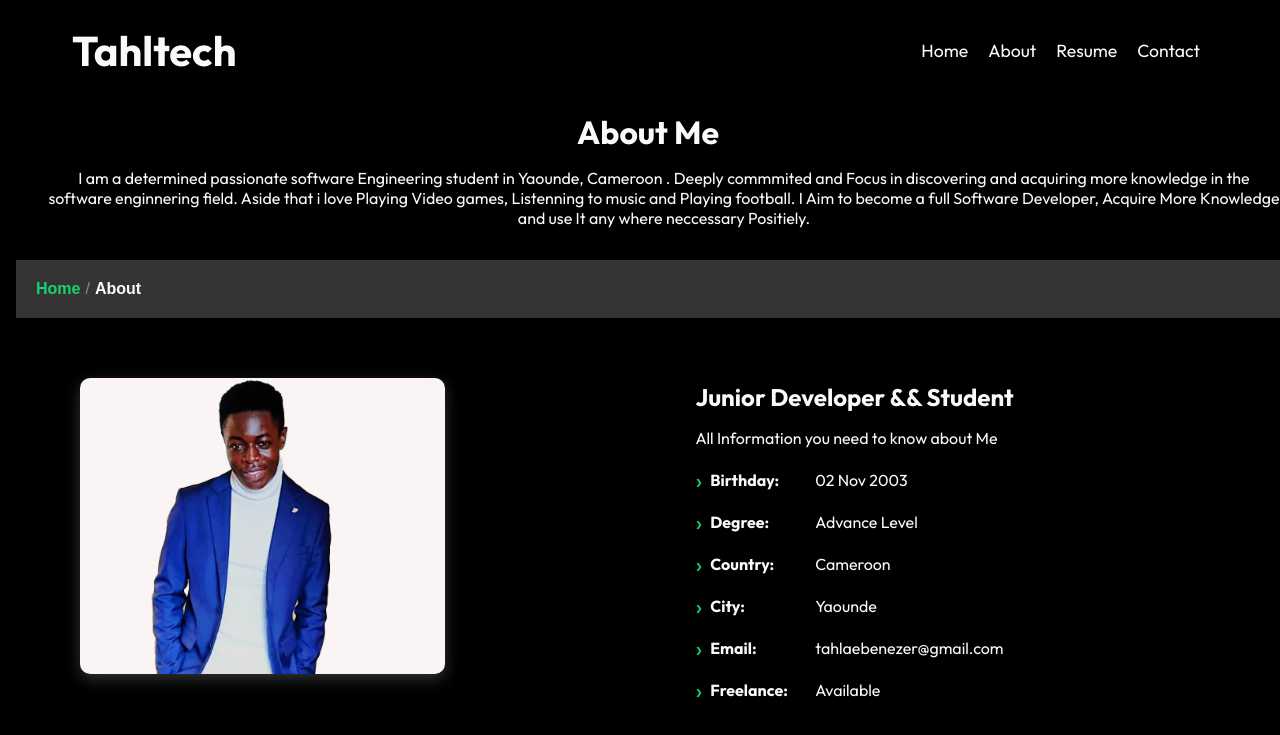
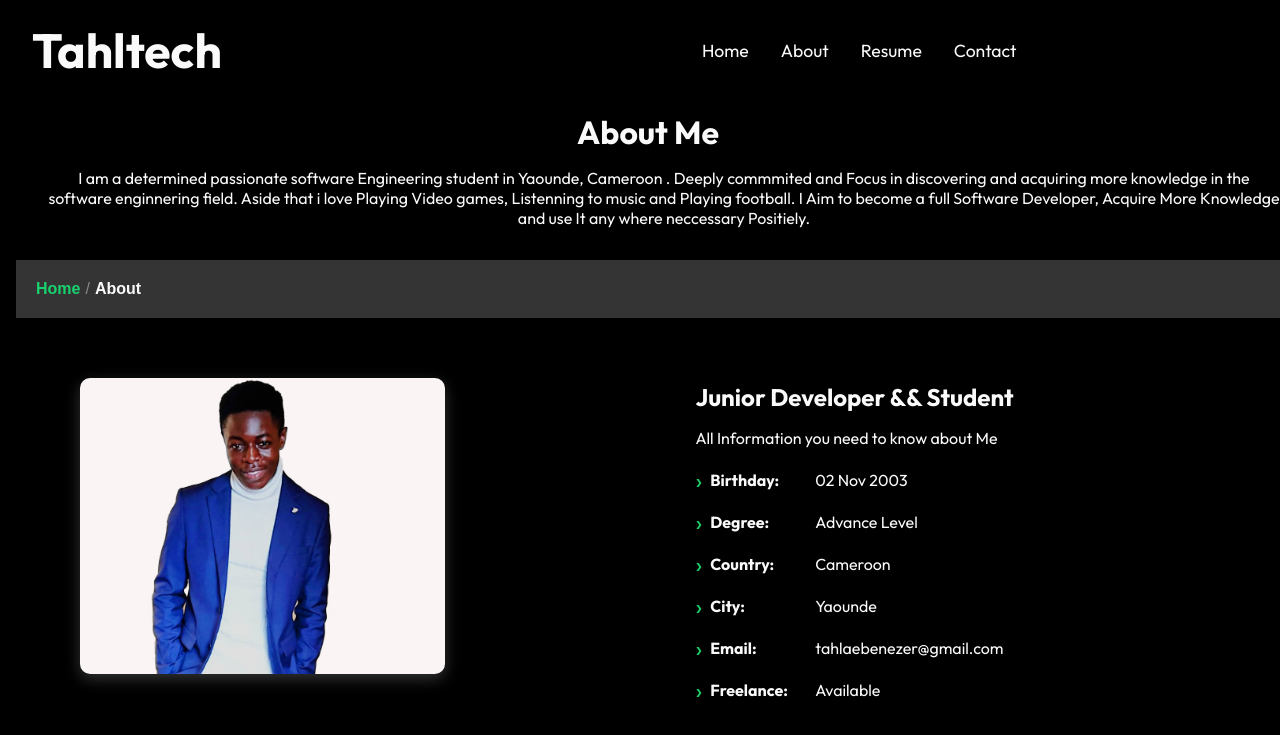
Before and after one commit to Tahltech/myportfolio, a plain HTML site: page about.html in a window 1280 px wide. Shown: the top 735 px of the page. Drawn offline with Linux system fonts and the light colour scheme.

Commit message:
third commit

```diff
--- a/about.html
+++ b/about.html
@@ -10,6 +10,7 @@
 
 <body>
   <header id="myHeader">
+    <div class="headerwritting">
       <div class="logo">
         <h1>Tahltech</h1>
       </div>
@@ -26,6 +27,7 @@
           <li><a href="resume.html">Resume</a></li>
           <li><a href="contact.html">Contact</a></li>
         </ul>
+      </div>
     </div>
 
   </header>
--- a/assets/style/about.css
+++ b/assets/style/about.css
@@ -96,18 +96,29 @@ header.scrolled {
     z-index: 1000;
     margin-right: 1.2rem;
 }
+
 .hamburger span {
     height: 3px;
     width: 100%;
     background: var(--default-color);
     transition: all 0.4s ease;
 }
+
+.headerwritting {
+    display: flex;
+    justify-content: space-around;
+    align-items: center;
+    gap: 50vw;
+}
+
 .hamburger.active span:nth-child(1) {
     transform: rotate(45deg) translate(5px, 5px);
 }
+
 .hamburger.active span:nth-child(2) {
     opacity: 0;
 }
+
 .hamburger.active span:nth-child(3) {
     transform: rotate(-45deg) translate(6px, -6px);
 }
@@ -124,9 +135,11 @@ header.scrolled {
     z-index: 999;
     border-top: 1px solid var(--default-color);
 }
+
 .links.active {
     display: block;
 }
+
 .links ul {
     list-style: none;
     padding: 0;
@@ -136,15 +149,19 @@ header.scrolled {
     gap: 10px;
     text-align: center;
 }
+
 .links a {
     text-decoration: none;
     color: var(--default-color);
     font-size: 1.1rem;
 }
+
 .links a:hover {
     color: var(--nav-dropdown-hover-color);
     transition: 0.3s ease;
 }
+
+
 main {
     margin: 10rem 0 1rem 1rem;
 }
@@ -422,34 +439,74 @@ footer .nameintro {
 
     header {
         height: 100px;
+        padding: 0 2rem;
+        /* background:transparent;
+        display: flex;
+        justify-content: space-between;
+        align-items: center;
+        flex-direction: row; */
+
     }
 
     header .logo {
-        margin-left: 3.5rem;
+        margin-left: 0;
+        font-size: 1.5rem;
     }
 
     .hamburger {
         display: none;
+    }
 
+
+
+
+    .links {
+        display: flex !important;
+        position: static;
+        background: none;
+        border: none;
+        box-shadow: none;
+        width: auto;
+    }
+
+   .headerwritting {
+    display: flex;
+    justify-content: space-between;
+    align-items: center;
+    gap: clamp(1rem, 50vw, 15rem);
+}
+
+
+
+    /* .links ul {
+        display: flex;
+        flex-direction: row;
+        justify-content: flex-end;
+        align-items: center;
+        gap: 2rem;
+        margin: 0;
+        padding: 0;
+    } */
+      .links ul {
+        flex-direction: row;
+        justify-content: flex-end;
+        align-items: center;
+        gap: 2rem;
+        margin: 0;
+    }
+
+    .links li {
+        list-style: none;
+    }
+
+    .links a {
+        color: var(--default-color);
+        text-decoration: none;
+        font-size: 1.1rem;
     }
 
     main {
         margin-top: 7rem;
-    }
-
-    .links {
-        display: block;
-        position: static;
-        box-shadow: none;
-        border: none;
-        background: none;
-    }
-
-    .links ul {
-        flex-direction: row;
-        justify-content: flex-end;
-        gap: 20px;
-        margin-right: 4rem;
     }
 
     .myinfo {
@@ -464,6 +521,7 @@ footer .nameintro {
         width: 750px;
     }
 
+
     .myinfo2 {
         margin-left: 100px;
     }
@@ -472,7 +530,8 @@ footer .nameintro {
         margin-left: 3rem;
         display: grid;
     }
-/*
+
+    /*
     .aboutme {
         display: flex;
         width: 70%;
@@ -482,8 +541,7 @@ footer .nameintro {
 
     } */
 
-    .aboutme p{
+    .aboutme p {
         margin: 1rem 0 2rem 2rem;
     }
-
 }
--- a/assets/style/contact.css
+++ b/assets/style/contact.css
@@ -70,6 +70,13 @@ header {
     position: fixed;
     z-index: 10;
     padding: 0 1rem;
+    gap: 20px;
+}
+.headerwritting{
+    display: flex;
+    justify-content: space-around;
+    align-items: center;
+    gap: 50vw;
 }
 
 header .logo {
@@ -92,7 +99,7 @@ header.scrolled {
     width: 25px;
     cursor: pointer;
     z-index: 1000;
-    margin-right: 1.2rem;
+    /* margin-right: .5rem;  */
 }
 .hamburger span {
     height: 3px;
@@ -397,4 +404,14 @@ footer .nameintro {
         gap: 20px;
         margin-right: 4rem;
     }
+    .links a{
+        color: var(--nav-color);
+    }
+
+ .headerwritting {
+    display: flex;
+    justify-content: space-between;
+    align-items: center;
+    gap: clamp(1rem, 50vw, 15rem);
 }
+}
--- a/assets/style/resume.css
+++ b/assets/style/resume.css
@@ -76,12 +76,20 @@ header .logo {
   font-weight: bold;
 }
 
+.headerwritting {
+  display: flex;
+  justify-content: space-around;
+  align-items: center;
+  gap: 50vw;
+}
+
+
 header.scrolled {
   background: rgba(11, 11, 11, 0.8);
   border-bottom: 1px solid var(--heading-color);
 }
 
-/* HAMBURGER */
+/* icon hmburger */
 .hamburger {
   display: flex;
   flex-direction: column;
@@ -92,18 +100,22 @@ header.scrolled {
   z-index: 1000;
   margin-right: 1.2rem;
 }
+
 .hamburger span {
   height: 3px;
   width: 100%;
   background: var(--default-color);
   transition: all 0.4s ease;
 }
+
 .hamburger.active span:nth-child(1) {
   transform: rotate(45deg) translate(5px, 5px);
 }
+
 .hamburger.active span:nth-child(2) {
   opacity: 0;
 }
+
 .hamburger.active span:nth-child(3) {
   transform: rotate(-45deg) translate(6px, -6px);
 }
@@ -120,9 +132,11 @@ header.scrolled {
   z-index: 999;
   border-top: 1px solid var(--default-color);
 }
+
 .links.active {
   display: block;
 }
+
 .links ul {
   list-style: none;
   padding: 0;
@@ -132,15 +146,18 @@ header.scrolled {
   gap: 10px;
   text-align: center;
 }
+
 .links a {
   text-decoration: none;
   color: var(--default-color);
   font-size: 1.1rem;
 }
+
 .links a:hover {
   color: var(--nav-dropdown-hover-color);
   transition: 0.3s ease;
 }
+
 main {
   margin-top: 8rem;
   display: flex;
@@ -451,11 +468,12 @@ footer .nameintro {
   }
 
   .links {
-    display: block;
+    display: flex !important;
     position: static;
+    background: none;
+    border: none;
     box-shadow: none;
-    border: none;
-    background: none;
+    width: auto;
   }
 
   .links ul {
@@ -482,5 +500,12 @@ footer .nameintro {
     box-sizing: border-box;
   }
 
+  .headerwritting {
+    display: flex;
+    justify-content: space-between;
+    align-items: center;
+    gap: clamp(1rem, 50vw, 15rem);
+  }
+
 
 }
--- a/assets/style/style.css
+++ b/assets/style/style.css
@@ -46,6 +46,7 @@
     font-family: "Outfit";
     src: url("../fonts/outfit/Outfit-VariableFont_wght.ttf");
 }
+
 body {
     font-family: "Outfit", sans-serif;
     background-color: var(--lightbackground-color);
@@ -82,6 +83,13 @@ header.scrolled {
     border-bottom: 1px solid var(--heading-color);
 }
 
+.headerwritting {
+    display: flex;
+    justify-content: space-around;
+    align-items: center;
+    gap: 50vw;
+
+}
 
 .hamburger {
     display: flex;
@@ -91,19 +99,24 @@ header.scrolled {
     width: 25px;
     cursor: pointer;
     z-index: 1000;
-    margin-right: 1.2rem; }
+    margin-right: 1.2rem;
+}
+
 .hamburger span {
     height: 3px;
     width: 100%;
     background: var(--default-color);
     transition: all 0.4s ease;
 }
+
 .hamburger.active span:nth-child(1) {
     transform: rotate(45deg) translate(5px, 5px);
 }
+
 .hamburger.active span:nth-child(2) {
     opacity: 0;
 }
+
 .hamburger.active span:nth-child(3) {
     transform: rotate(-45deg) translate(6px, -6px);
 }
@@ -119,9 +132,11 @@ header.scrolled {
     z-index: 999;
     border-top: 1px solid var(--default-color);
 }
+
 .links.active {
     display: block;
 }
+
 .links ul {
     list-style: none;
     padding: 0;
@@ -131,11 +146,13 @@ header.scrolled {
     gap: 10px;
     text-align: center;
 }
+
 .links a {
     text-decoration: none;
     color: var(--default-color);
     font-size: 1.1rem;
 }
+
 .links a:hover {
     color: var(--nav-dropdown-hover-color);
     transition: 0.3s ease;
@@ -150,9 +167,11 @@ main {
     margin: 6rem 1rem 2rem;
     text-align: center;
 }
+
 .intro h2 {
     font-size: 1.8rem;
 }
+
 .image img {
     max-width: 90%;
     height: auto;
@@ -171,6 +190,7 @@ main {
     gap: 15px;
     justify-content: center;
 }
+
 .social-links li a {
     display: flex;
     align-items: center;
@@ -181,11 +201,13 @@ main {
     border-radius: 50%;
     transition: all 0.3s ease;
 }
+
 .social-links li a img {
     width: 20px;
     height: 20px;
     filter: brightness(0) invert(1);
 }
+
 .social-links li a:hover {
     background: var(--accent-color);
     transform: scale(1.1);
@@ -202,6 +224,7 @@ footer {
     text-align: center;
     padding: 1rem;
 }
+
 footer .nameintro {
     text-align: center;
     margin: 1rem;
@@ -216,6 +239,7 @@ footer .nameintro {
     gap: 15px;
     justify-content: center;
 }
+
 .gettome li a {
     display: flex;
     align-items: center;
@@ -226,15 +250,18 @@ footer .nameintro {
     border-radius: 50%;
     transition: all 0.3s ease;
 }
+
 .gettome li a img {
     width: 24px;
     height: 24px;
     filter: brightness(0) invert(1);
 }
+
 .gettome li a:hover {
     background: #555;
     transform: scale(1.1);
 }
+
 .copyright {
     border-top: 0.5px solid var(--default-color);
     padding: 1rem;
@@ -247,13 +274,19 @@ footer .nameintro {
         height: 100px;
         padding: 0 2rem;
     }
+
     header .logo {
         margin-left: 0;
         font-size: 1.5rem;
     }
+
     .hamburger {
         display: none;
     }
+
+
+
+
     .links {
         display: flex !important;
         position: static;
@@ -262,6 +295,7 @@ footer .nameintro {
         box-shadow: none;
         width: auto;
     }
+
     .links ul {
         flex-direction: row;
         justify-content: flex-end;
@@ -269,6 +303,7 @@ footer .nameintro {
         gap: 2rem;
         margin: 0;
     }
+
     main {
         flex-direction: row;
         justify-content: space-between;
@@ -278,14 +313,23 @@ footer .nameintro {
         padding: 0 2rem;
         gap: 2rem;
     }
+
     .intro {
         margin-top: 0;
         color: var(--default-color);
         font-size: 1.8rem;
         line-height: 1.4;
     }
+
     .image img {
         width: 350px;
         height: auto;
     }
+
+    .headerwritting {
+        display: flex;
+        justify-content: space-between;
+        align-items: center;
+        gap: clamp(1rem, 50vw, 15rem);
+    }
 }
```
Also changed, not shown: contact.html (+2 -0 lines), index.html (+3 -0 lines), resume.html (+2 -1 lines). Lines whose indentation alone changed are shown as unchanged.
